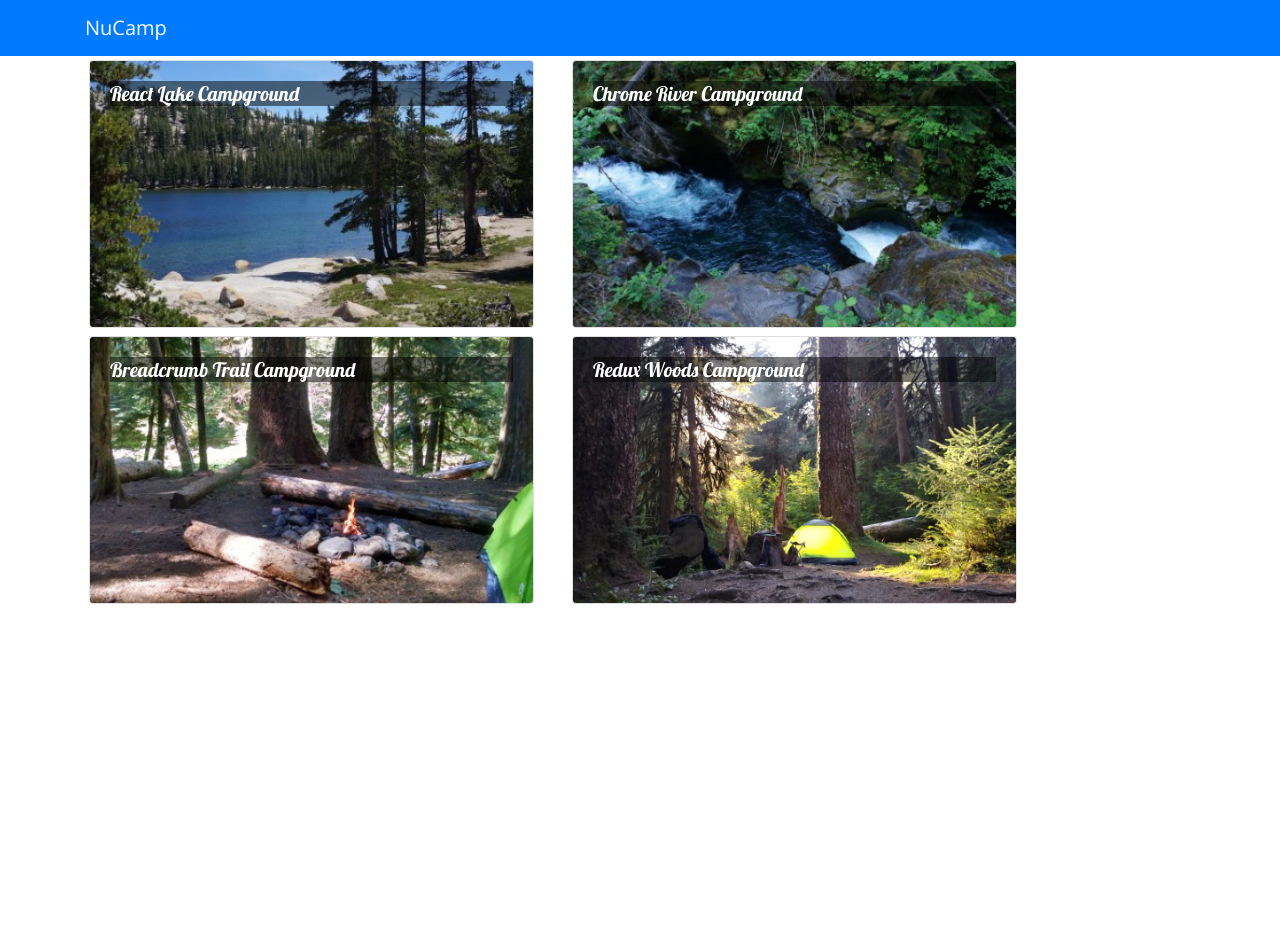
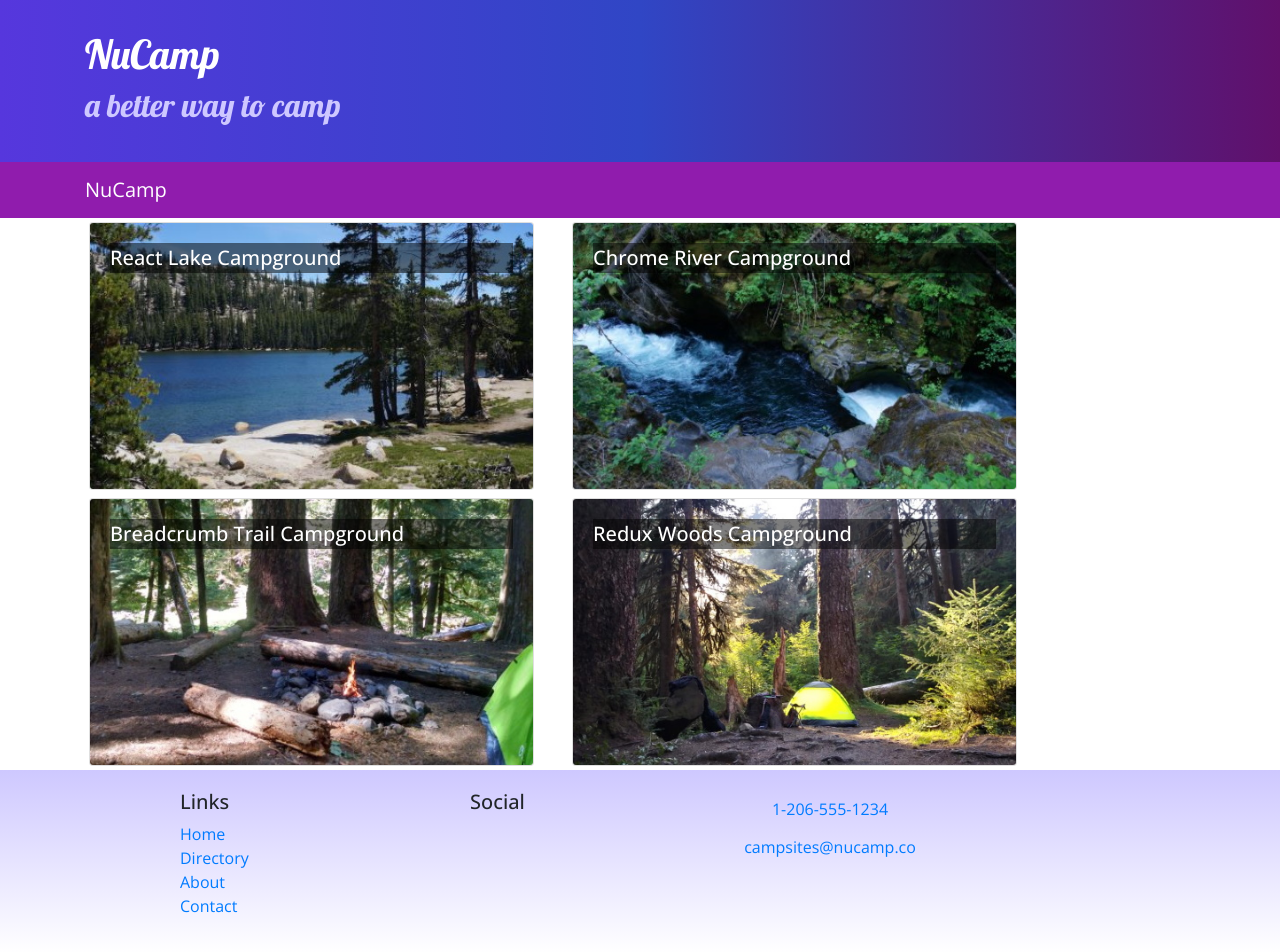
Before and after one commit to ShadFyt/nucamp_react, a React (Create React App) app: page / in a window 1280 px wide. Before the commit the page ends 800 px from the top, so only its background shows below. Built offline with nearby package versions, Linux system fonts and the light colour scheme.

Commit message:
header and footer

```diff
--- a/package.json
+++ b/package.json
@@ -7,6 +7,8 @@
     "@testing-library/react": "^11.1.0",
     "@testing-library/user-event": "^12.1.10",
     "bootstrap": "4.5.2",
+    "bootstrap-social": "5.1.1",
+    "font-awesome": "4.7.0",
     "react": "^17.0.2",
     "react-dom": "^17.0.2",
     "react-popper": "1.3.6",
--- a/src/App.css
+++ b/src/App.css
@@ -1,12 +1,50 @@
 body {
-    font-family: "Open Sans", sans-serif;
+  font-family: "Open Sans", sans-serif;
+}
+
+h1,
+h2,
+h3,
+.card-body > .card-title {
+  font-family: "Lobster", cursive;
 }
 
 .card-title {
-    font: 500 1.25rem "Lobster", cursive;
+  font-weight: 500;
+  font-size: 1.25rem;
+}
+
+h2 {
+  color: #3046c5;
 }
 
 .card-img-overlay .card-title {
-    color: white;
-    background-color: rgba(0, 0, 0, 0.5);
+  color: white;
+  background-color: rgba(0, 0, 0, 0.5);
 }
+
+.row-content {
+  padding: 50px 0;
+  border-bottom: 1px ridge;
+  min-height: 200px;
+}
+
+.site-footer {
+  background-image: linear-gradient(#cec8ff, white);
+  padding: 20px 0;
+}
+
+.jumbotron {
+  margin: 0;
+  padding: 30px;
+  background-image: linear-gradient(to right, #5637dd, #3046c5, #60106b);
+  color: white;
+}
+
+.jumbotron h2 {
+  color: #cec8ff;
+}
+
+.navbar-dark {
+  background-color: #901cad;
+}
--- /dev/null
+++ b/src/components/FooterComponent.js
@@ -0,0 +1,71 @@
+import React from "react";
+
+function Footer(props) {
+  return (
+    <footer className="site-footer">
+      <div className="container">
+        <div className="row">
+          <div className="col-4 col-sm-2 offset-1">
+            <h5>Links</h5>
+            <ul className="list-unstyled">
+              <li>
+                <a href="#">Home</a>
+              </li>
+              <li>
+                <a href="#">Directory</a>
+              </li>
+              <li>
+                <a href="#">About</a>
+              </li>
+              <li>
+                <a href="#">Contact</a>
+              </li>
+            </ul>
+          </div>
+          <div className="col-6 col-sm-3 text-center">
+            <h5>Social</h5>
+            <a
+              className="btn btn-social-icon btn-instagram"
+              href="http://instagram.com/"
+            >
+              <i className="fa fa-instagram" />
+            </a>{" "}
+            <a
+              className="btn btn-social-icon btn-facebook"
+              href="http://www.facebook.com/"
+            >
+              <i className="fa fa-facebook" />
+            </a>{" "}
+            <a
+              className="btn btn-social-icon btn-twitter"
+              href="http://twitter.com/"
+            >
+              <i className="fa fa-twitter" />
+            </a>{" "}
+            <a
+              className="btn btn-social-icon btn-google"
+              href="http://youtube.com/"
+            >
+              <i className="fa fa-youtube" />
+            </a>
+          </div>
+          <div className="col-sm-4 text-center">
+            <a role="button" className="btn btn-link" href="tel:+12065551234">
+              <i className="fa fa-phone" /> 1-206-555-1234
+            </a>
+            <br />
+            <a
+              role="button"
+              className="btn btn-link"
+              href="mailto:notreal@notreal.co"
+            >
+              <i className="fa fa-envelope-o" /> campsites@nucamp.co
+            </a>
+          </div>
+        </div>
+      </div>
+    </footer>
+  );
+}
+
+export default Footer;
--- /dev/null
+++ b/src/components/HeaderComponent.js
@@ -0,0 +1,29 @@
+import React, { Component } from "react";
+import { Navbar, NavbarBrand, Jumbotron } from "reactstrap";
+
+class Header extends Component {
+  render() {
+    return (
+      <React.Fragment>
+        <Jumbotron fluid>
+          <div className="container">
+            <div className="row">
+              <div className="col">
+                <h1>NuCamp</h1>
+                <h2>a better way to camp</h2>
+              </div>
+            </div>
+          </div>
+        </Jumbotron>
+
+        <Navbar dark sticky="top">
+          <div className="container">
+            <NavbarBrand href="/">NuCamp</NavbarBrand>
+          </div>
+        </Navbar>
+      </React.Fragment>
+    );
+  }
+}
+
+export default Header;
--- a/src/components/MainComponent.js
+++ b/src/components/MainComponent.js
@@ -1,8 +1,9 @@
 import React, { Component } from "react";
-import { Navbar, NavbarBrand } from "reactstrap";
 import Directory from "./DirectoryComponent";
 import CampsiteInfo from "./CampsiteInfoComponent";
 import { CAMPSITES } from "../shared/campsites";
+import Header from "./HeaderComponent";
+import Footer from "./FooterComponent";
 
 class Main extends Component {
   constructor(props) {
@@ -20,11 +21,7 @@
   render() {
     return (
       <div>
-        <Navbar dark color="primary">
-          <div className="container">
-            <NavbarBrand href="/">NuCamp</NavbarBrand>
-          </div>
-        </Navbar>
+        <Header />
         <Directory
           campsites={this.state.campsites}
           onClick={(campsiteId) => this.onCampsiteSelect(campsiteId)}
@@ -36,6 +33,7 @@
             )[0]
           }
         />
+        <Footer />
       </div>
     );
   }
```
Also changed, not shown: 1 other file (tests, documents, lock files or other folders).
